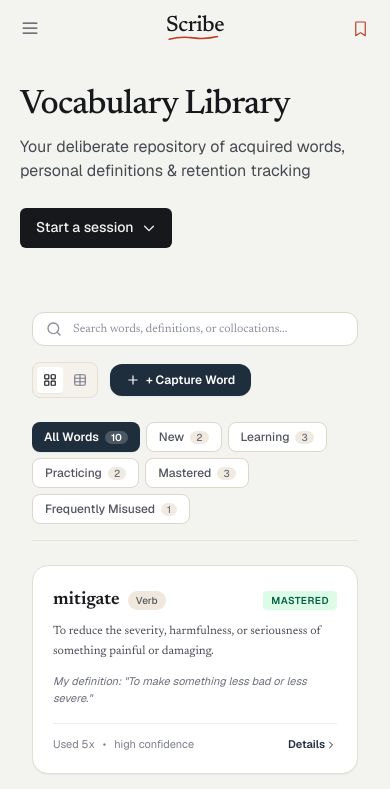
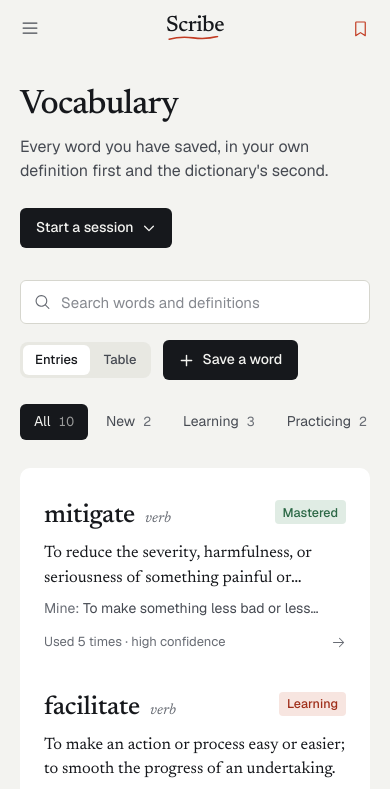
Before and after one commit to yitethio/scribe, a React (Vite) app: page /vocabulary in a window 390 px wide. Shown: the top 789 px of the page. Built offline with nearby package versions, Linux system fonts and the light colour scheme.

Commit message:
Lay the vocabulary library out as dictionary entries
Words read like a dictionary: large serif headword, italic part of
speech, meaning, then your own definition. Filters are plain buttons
with counts, the empty state offers the next step, and the table view
scrolls sideways on phones.

```diff
--- a/src/pages/VocabularyLibrary.jsx
+++ b/src/pages/VocabularyLibrary.jsx
@@ -1,24 +1,27 @@
 import React, { useState } from "react";
-import {
-  Library,
-  Search,
-  Filter,
-  Plus,
-  BookOpen,
-  CheckCircle2,
-  AlertCircle,
-  Sparkles,
-  Layers,
-  Table,
-  LayoutGrid,
-  ChevronRight,
-  TrendingUp,
-  Bookmark
-} from "lucide-react";
+import { MagnifyingGlass, Plus, Books, ArrowRight } from "@phosphor-icons/react";
 import { useScribe } from "../store/scribeContext";
-import { AppLayout } from "../components/layout/AppLayout";
+import { AppLayout, pageClass } from "../components/layout/AppLayout";
 import { VocabDetailDrawer } from "../components/vocabulary/VocabDetailDrawer";
 import { SpacedPracticeModal } from "../components/vocabulary/SpacedPracticeModal";
+
+const filters = [
+  { id: "all", label: "All" },
+  { id: "new", label: "New" },
+  { id: "learning", label: "Learning" },
+  { id: "practicing", label: "Practicing" },
+  { id: "mastered", label: "Mastered" },
+  { id: "frequently misused", label: "Often misused" }
+];
+
+const isMisused = (w) => w.timesUsed > 1 && w.timesUsedCorrectly / w.timesUsed < 0.6;
+
+const statusTag = (status) =>
+  status === "mastered" ? "tag-good" : status === "practicing" ? "tag-warn" : "tag-pen";
+
+const StatusTag = ({ status }) => (
+  <span className={`tag ${statusTag(status)} capitalize`}>{status}</span>
+);
 
 export default function VocabularyLibrary() {
   const { state } = useScribe();
@@ -26,28 +29,20 @@ export default function VocabularyLibrary() {
 
   const [activeFilter, setActiveFilter] = useState("all");
   const [searchQuery, setSearchQuery] = useState("");
-  const [viewMode, setViewMode] = useState("grid"); // 'grid' | 'table'
-
-  // Modal / Drawer state
+  const [viewMode, setViewMode] = useState("entries");
   const [inspectingWord, setInspectingWord] = useState(null);
   const [practiceWord, setPracticeWord] = useState(null);
 
-  // Filter logic
+  const query = searchQuery.toLowerCase();
   const filteredWords = vocabulary.filter((item) => {
-    // Search query filter
     const matchesSearch =
-      item.word.toLowerCase().includes(searchQuery.toLowerCase()) ||
-      item.personalDef?.toLowerCase().includes(searchQuery.toLowerCase()) ||
-      item.correctDef?.toLowerCase().includes(searchQuery.toLowerCase());
-
+      item.word.toLowerCase().includes(query) ||
+      item.personalDef?.toLowerCase().includes(query) ||
+      item.correctDef?.toLowerCase().includes(query);
     if (!matchesSearch) return false;
-
-    // Status filter
     if (activeFilter === "all") return true;
-    if (activeFilter === "frequently misused") {
-      return item.timesUsed > 1 && item.timesUsedCorrectly / item.timesUsed < 0.6;
-    }
-    return item.status.toLowerCase() === activeFilter.toLowerCase();
+    if (activeFilter === "frequently misused") return isMisused(item);
+    return item.status.toLowerCase() === activeFilter;
   });
 
   const filterCounts = {
@@ -56,221 +51,160 @@ export default function VocabularyLibrary() {
     learning: vocabulary.filter((w) => w.status === "learning").length,
     practicing: vocabulary.filter((w) => w.status === "practicing").length,
     mastered: vocabulary.filter((w) => w.status === "mastered").length,
-    "frequently misused": vocabulary.filter(
-      (w) => w.timesUsed > 1 && w.timesUsedCorrectly / w.timesUsed < 0.6
-    ).length
+    "frequently misused": vocabulary.filter(isMisused).length
   };
 
   return (
     <AppLayout
-      title="Vocabulary Library"
-      subtitle="Your deliberate repository of acquired words, personal definitions & retention tracking"
+      title="Vocabulary"
+      subtitle="Every word you have saved, in your own definition first and the dictionary's second."
     >
       {({ openCaptureModal }) => (
-        <div className="p-8 max-w-6xl mx-auto space-y-6 animate-in fade-in duration-150">
-          {/* Header Controls */}
-          <div className="flex flex-col sm:flex-row sm:items-center justify-between gap-4">
-            {/* Search Bar */}
+        <div className={`${pageClass} space-y-6`}>
+          <div className="flex flex-col md:flex-row md:items-center justify-between gap-4 rise">
             <div className="relative flex-1 max-w-md">
-              <Search className="w-4 h-4 absolute left-3.5 top-1/2 -translate-y-1/2 text-[#8A8D96]" />
+              <MagnifyingGlass size={17} className="absolute left-3.5 top-1/2 -translate-y-1/2 text-ink-3" />
               <input
-                type="text"
+                type="search"
                 value={searchQuery}
                 onChange={(e) => setSearchQuery(e.target.value)}
-                placeholder="Search words, definitions, or collocations..."
-                className="w-full pl-10 pr-4 py-2 bg-white border border-[#DDD6C9] rounded-xl text-xs font-serif text-[#1A1A1E] placeholder:text-[#8C909B] focus:outline-hidden focus:border-[#1F2E3D]"
+                placeholder="Search words and definitions"
+                aria-label="Search vocabulary"
+                className="field pl-10 h-11"
               />
             </div>
-
-            {/* Right Controls: View Toggle & Add Word */}
             <div className="flex items-center gap-3">
-              <div className="flex items-center gap-1 bg-[#F5F2EB] p-1 rounded-lg border border-[#E5DFD4]">
+              <div className="seg" role="group" aria-label="View">
                 <button
-                  onClick={() => setViewMode("grid")}
-                  className={`p-1.5 rounded transition-colors cursor-pointer ${
-                    viewMode === "grid" ? "bg-white text-[#1A1A1E] shadow-2xs" : "text-[#7A7E8B]"
-                  }`}
-                  title="Card Grid View"
+                  onClick={() => setViewMode("entries")}
+                  aria-pressed={viewMode === "entries"}
+                  className="seg-item"
                 >
-                  <LayoutGrid className="w-3.5 h-3.5" />
+                  Entries
                 </button>
                 <button
                   onClick={() => setViewMode("table")}
-                  className={`p-1.5 rounded transition-colors cursor-pointer ${
-                    viewMode === "table" ? "bg-white text-[#1A1A1E] shadow-2xs" : "text-[#7A7E8B]"
-                  }`}
-                  title="Table View"
+                  aria-pressed={viewMode === "table"}
+                  className="seg-item"
                 >
-                  <Table className="w-3.5 h-3.5" />
+                  Table
                 </button>
               </div>
-
-              <button
-                onClick={() => openCaptureModal()}
-                className="flex items-center gap-1.5 px-4 py-2 bg-[#1F2E3D] hover:bg-[#15202B] text-white text-xs font-semibold rounded-xl shadow-xs transition-colors cursor-pointer"
-              >
-                <Plus className="w-3.5 h-3.5" />
-                <span>+ Capture Word</span>
+              <button onClick={() => openCaptureModal()} className="btn btn-primary">
+                <Plus size={15} weight="bold" />
+                <span>Save a word</span>
               </button>
             </div>
           </div>
 
-          {/* Filter Pills */}
-          <div className="flex flex-wrap gap-1.5 border-b border-[#E8E2D8] pb-4">
-            {[
-              { id: "all", label: "All Words" },
-              { id: "new", label: "New" },
-              { id: "learning", label: "Learning" },
-              { id: "practicing", label: "Practicing" },
-              { id: "mastered", label: "Mastered" },
-              { id: "frequently misused", label: "Frequently Misused" }
-            ].map((f) => {
-              const count = filterCounts[f.id] || 0;
+          <div className="flex gap-1 overflow-x-auto -mx-1 px-1 pb-1 rise" style={{ "--i": 1 }} role="group" aria-label="Filter">
+            {filters.map((f) => {
               const isActive = activeFilter === f.id;
-
               return (
                 <button
                   key={f.id}
                   onClick={() => setActiveFilter(f.id)}
-                  className={`px-3 py-1.5 rounded-lg text-xs font-medium transition-all cursor-pointer flex items-center gap-1.5 ${
-                    isActive
-                      ? "bg-[#1F2E3D] text-[#FAF8F5] font-semibold shadow-2xs"
-                      : "bg-white text-[#52555F] hover:bg-[#F2ECE1] border border-[#DDD6C9]"
+                  aria-pressed={isActive}
+                  className={`h-9 px-3.5 rounded-md text-[14px] flex items-center gap-2 shrink-0 transition-colors ${
+                    isActive ? "bg-ink text-paper" : "text-ink-2 hover:bg-tint hover:text-ink"
                   }`}
                 >
                   <span>{f.label}</span>
-                  <span
-                    className={`text-[10px] px-1.5 py-0.2 rounded-full ${
-                      isActive ? "bg-white/20 text-white" : "bg-[#F0EAE0] text-[#6B6F7B]"
-                    }`}
-                  >
-                    {count}
+                  <span className={`tabular text-[13px] ${isActive ? "text-paper/60" : "text-ink-3"}`}>
+                    {filterCounts[f.id] || 0}
                   </span>
                 </button>
               );
             })}
           </div>
 
-          {/* Words Display: Grid vs Table */}
           {filteredWords.length === 0 ? (
-            <div className="p-12 text-center bg-white rounded-2xl border border-[#E4DDD1] space-y-3">
-              <Library className="w-8 h-8 mx-auto text-[#B85D38]" />
-              <h3 className="font-serif font-bold text-base text-[#1A1A1E]">
-                No vocabulary words match this filter
-              </h3>
-              <p className="text-xs text-[#6B6F7B]">
-                Capture words from your reading, writing workspace, or book rewriting sessions.
+            <div className="sheet px-6 py-16 text-center rise" style={{ "--i": 2 }}>
+              <Books size={34} className="mx-auto text-pen" />
+              <h2 className="mt-4 font-serif text-[24px] font-medium">No words match</h2>
+              <p className="mt-1 text-[15px] text-ink-2">
+                Save words from your reading, your drafts or a book session, and they will appear here.
               </p>
+              <button onClick={() => openCaptureModal()} className="btn btn-quiet mt-6">
+                Save a word
+              </button>
             </div>
-          ) : viewMode === "grid" ? (
-            /* Card Grid View */
-            <div className="grid grid-cols-1 md:grid-cols-2 lg:grid-cols-3 gap-4">
+          ) : viewMode === "entries" ? (
+            <div className="sheet px-2 sm:px-4 py-3 rise" style={{ "--i": 2 }}>
+              <ul className="grid md:grid-cols-2 gap-x-4">
                 {filteredWords.map((item) => (
-                <div
-                  key={item.id}
+                  <li key={item.id}>
+                    <button
                       onClick={() => setInspectingWord(item)}
-                  className="bg-white p-5 rounded-2xl border border-[#E4DDD1] shadow-2xs hover:border-[#C5BCAD] hover:shadow-xs transition-all cursor-pointer flex flex-col justify-between space-y-4 group"
+                      className="w-full text-left rounded-lg px-4 sm:px-5 py-5 hover:bg-paper transition-colors group h-full"
                     >
-                  <div className="space-y-2">
-                    <div className="flex items-center justify-between">
-                      <div className="flex items-center gap-2">
-                        <span className="font-serif font-bold text-lg text-[#1A1A1E] group-hover:text-[#B85D38] transition-colors">
+                      <div className="flex items-start justify-between gap-3">
+                        <div className="flex items-baseline gap-2.5 min-w-0">
+                          <span className="font-serif text-[26px] leading-tight font-medium tracking-[-0.01em] truncate">
                             {item.word}
                           </span>
-                        <span className="text-[10px] px-2 py-0.5 rounded-full bg-[#EFE9DD] text-[#555861] font-medium">
-                          {item.pos}
+                          <span className="font-serif italic text-[15px] text-ink-3">{item.pos?.toLowerCase()}</span>
+                        </div>
+                        <StatusTag status={item.status} />
+                      </div>
+                      <p className="mt-2 font-serif text-[16.5px] leading-[1.5] text-ink line-clamp-2">{item.correctDef}</p>
+                      {item.personalDef && (
+                        <p className="mt-2 text-[14px] text-ink-2 line-clamp-1">
+                          <span className="text-ink-3">Mine: </span>
+                          {item.personalDef}
+                        </p>
+                      )}
+                      <div className="mt-3 flex items-center justify-between text-[13px] text-ink-3">
+                        <span className="tabular">
+                          Used {item.timesUsed} {item.timesUsed === 1 ? "time" : "times"} · {item.confidence} confidence
                         </span>
+                        <ArrowRight
+                          size={15}
+                          className="transition-transform group-hover:translate-x-0.5 group-hover:text-ink"
+                          aria-hidden="true"
+                        />
                       </div>
-                      <span
-                        className={`text-[10px] font-bold uppercase tracking-wider px-2 py-0.5 rounded ${
-                          item.status === "mastered"
-                            ? "bg-[#DCFCE7] text-[#065F46]"
-                            : item.status === "practicing"
-                            ? "bg-[#FEF3C7] text-[#92400E]"
-                            : "bg-[#FAF0E6] text-[#B85D38]"
-                        }`}
-                      >
-                        {item.status}
-                      </span>
-                    </div>
-
-                    <p className="text-xs text-[#4A4D55] font-serif leading-relaxed line-clamp-2">
-                      {item.correctDef}
-                    </p>
-
-                    {item.personalDef && (
-                      <div className="pt-1 text-[11px] text-[#6B6F7B] italic">
-                        My definition: "{item.personalDef}"
-                      </div>
-                    )}
-                  </div>
-
-                  <div className="pt-3 border-t border-[#F2EDE4] flex items-center justify-between text-[11px] text-[#7A7E8B]">
-                    <div className="flex items-center gap-2">
-                      <span>Used {item.timesUsed}x</span>
-                      <span>•</span>
-                      <span>{item.confidence} confidence</span>
-                    </div>
-                    <span className="text-[#1F2E3D] font-semibold group-hover:translate-x-0.5 transition-transform flex items-center">
-                      Details <ChevronRight className="w-3 h-3" />
-                    </span>
-                  </div>
-                </div>
+                    </button>
+                  </li>
                 ))}
+              </ul>
             </div>
           ) : (
-            /* Clean Editorial Table View */
-            <div className="bg-white rounded-2xl border border-[#E4DDD1] shadow-2xs overflow-hidden">
-              <table className="w-full text-left border-collapse text-xs">
+            <div className="sheet overflow-x-auto rise" style={{ "--i": 2 }}>
+              <table className="w-full text-left text-[14px] min-w-[720px]">
                 <thead>
-                  <tr className="border-b border-[#E8E2D8] bg-[#FAF8F5] text-[10px] font-bold uppercase tracking-wider text-[#8A8D96]">
-                    <th className="py-3 px-5">Word</th>
-                    <th className="py-3 px-4">Part of Speech</th>
-                    <th className="py-3 px-4">Master Meaning</th>
-                    <th className="py-3 px-4">Status</th>
-                    <th className="py-3 px-4 text-center">Usage</th>
-                    <th className="py-3 px-4 text-right">Actions</th>
+                  <tr className="text-[13px] text-ink-3">
+                    <th className="font-normal py-4 px-6">Word</th>
+                    <th className="font-normal py-4 px-4">Part of speech</th>
+                    <th className="font-normal py-4 px-4">Meaning</th>
+                    <th className="font-normal py-4 px-4">Status</th>
+                    <th className="font-normal py-4 px-4 text-right">Used</th>
+                    <th className="py-4 px-6">
+                      <span className="sr-only">Actions</span>
+                    </th>
                   </tr>
                 </thead>
-                <tbody className="divide-y divide-[#F2EDE4] font-serif">
+                <tbody>
                   {filteredWords.map((item) => (
                     <tr
                       key={item.id}
                       onClick={() => setInspectingWord(item)}
-                      className="hover:bg-[#FAF8F5] transition-colors cursor-pointer"
+                      className="border-t border-tint hover:bg-paper transition-colors cursor-pointer"
                     >
-                      <td className="py-3.5 px-5 font-bold text-[#1A1A1E]">
-                        {item.word}
+                      <td className="py-4 px-6 font-serif text-[18px]">{item.word}</td>
+                      <td className="py-4 px-4 text-ink-2">{item.pos}</td>
+                      <td className="py-4 px-4 font-serif text-[15.5px] text-ink-2 max-w-xs truncate">{item.correctDef}</td>
+                      <td className="py-4 px-4">
+                        <StatusTag status={item.status} />
                       </td>
-                      <td className="py-3.5 px-4 font-sans text-[#6B6F7B]">
-                        {item.pos}
-                      </td>
-                      <td className="py-3.5 px-4 text-[#3E414A] max-w-xs truncate">
-                        {item.correctDef}
-                      </td>
-                      <td className="py-3.5 px-4 font-sans">
-                        <span
-                          className={`text-[10px] font-bold uppercase tracking-wider px-2 py-0.5 rounded ${
-                            item.status === "mastered"
-                              ? "bg-[#DCFCE7] text-[#065F46]"
-                              : item.status === "practicing"
-                              ? "bg-[#FEF3C7] text-[#92400E]"
-                              : "bg-[#FAF0E6] text-[#B85D38]"
-                          }`}
-                        >
-                          {item.status}
-                        </span>
-                      </td>
-                      <td className="py-3.5 px-4 text-center font-mono font-bold text-[#1A1A1E]">
-                        {item.timesUsed}x
-                      </td>
-                      <td className="py-3.5 px-4 text-right font-sans">
+                      <td className="py-4 px-4 text-right tabular">{item.timesUsed}</td>
+                      <td className="py-4 px-6 text-right">
                         <button
                           onClick={(e) => {
                             e.stopPropagation();
                             setPracticeWord(item);
                           }}
-                          className="px-2.5 py-1 text-[11px] font-semibold text-[#1F2E3D] hover:bg-[#F2ECE1] rounded border border-[#DDD6C9] cursor-pointer"
+                          className="btn btn-quiet btn-sm"
                         >
                           Practice
                         </button>
@@ -282,20 +216,13 @@ export default function VocabularyLibrary() {
             </div>
           )}
 
-          {/* Word Detail Drawer */}
           <VocabDetailDrawer
             wordItem={inspectingWord}
             isOpen={!!inspectingWord}
             onClose={() => setInspectingWord(null)}
             onStartPractice={(item) => setPracticeWord(item)}
           />
-
-          {/* Spaced Practice Drill Modal */}
-          <SpacedPracticeModal
-            wordItem={practiceWord}
-            isOpen={!!practiceWord}
-            onClose={() => setPracticeWord(null)}
-          />
+          <SpacedPracticeModal wordItem={practiceWord} isOpen={!!practiceWord} onClose={() => setPracticeWord(null)} />
         </div>
       )}
     </AppLayout>
```
Lines whose indentation alone changed are shown as unchanged.
